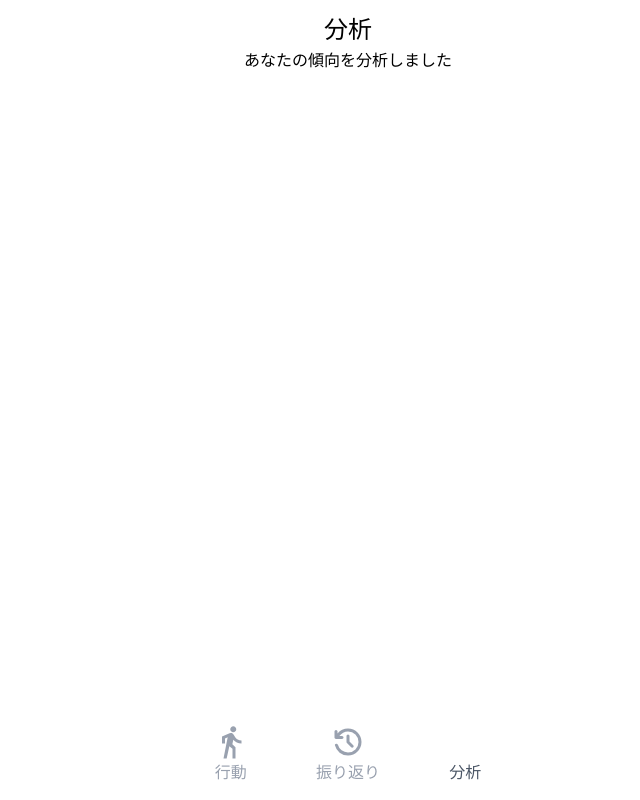
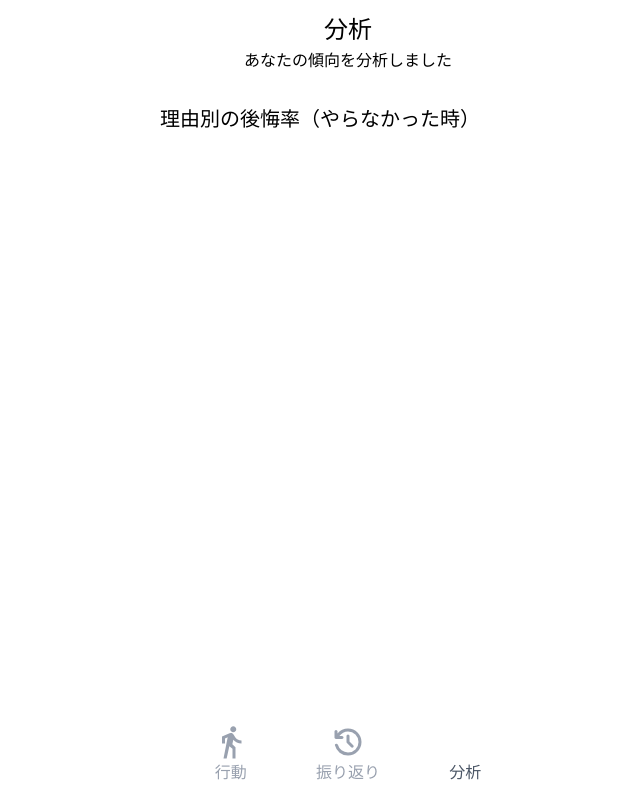
Before and after one commit to risa-h1108/Miru, a React (Vite) app: page /analysis in a window 1280 px wide. Shown: the whole page, without its empty margins (292-932 px from the left). Built offline with nearby package versions, Linux system fonts and the light colour scheme; some icons are missing.

Commit message:
feat:「理由別後悔率（やらなかった時）」のセクションタイトルを表示

```diff
--- a/src/pages/Analysis.tsx
+++ b/src/pages/Analysis.tsx
@@ -22,6 +22,11 @@ export default function Analysis() {
         <h1 className="text-[24px] text-center">分析</h1>
         <h2 className="text-[16px] text-center">あなたの傾向を分析しました</h2>
       </div>
+
+      <div className="max-w-sm mx-auto mt-8">
+        <p className="text-[20px] pl-1">理由別の後悔率（やらなかった時）</p>
+      </div>
+
       <Link to="/" />
     </div>
   );
```
